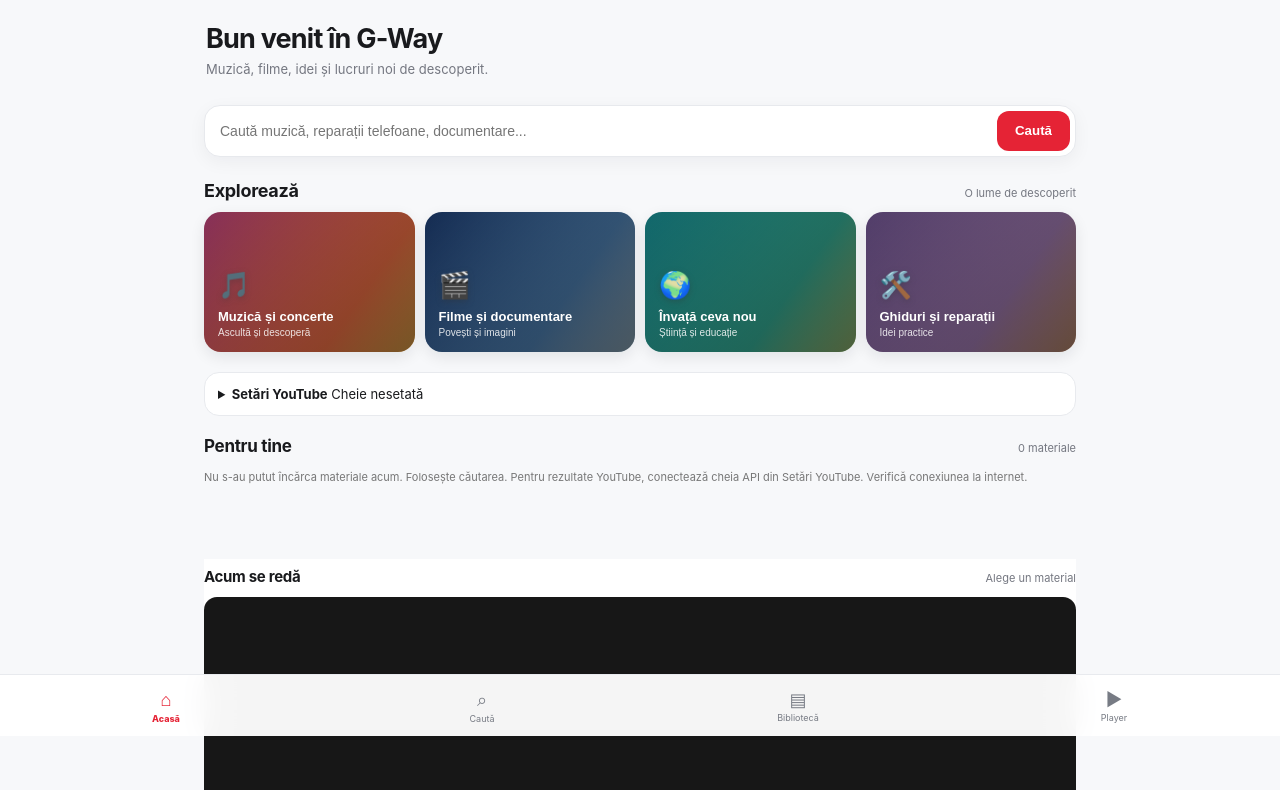
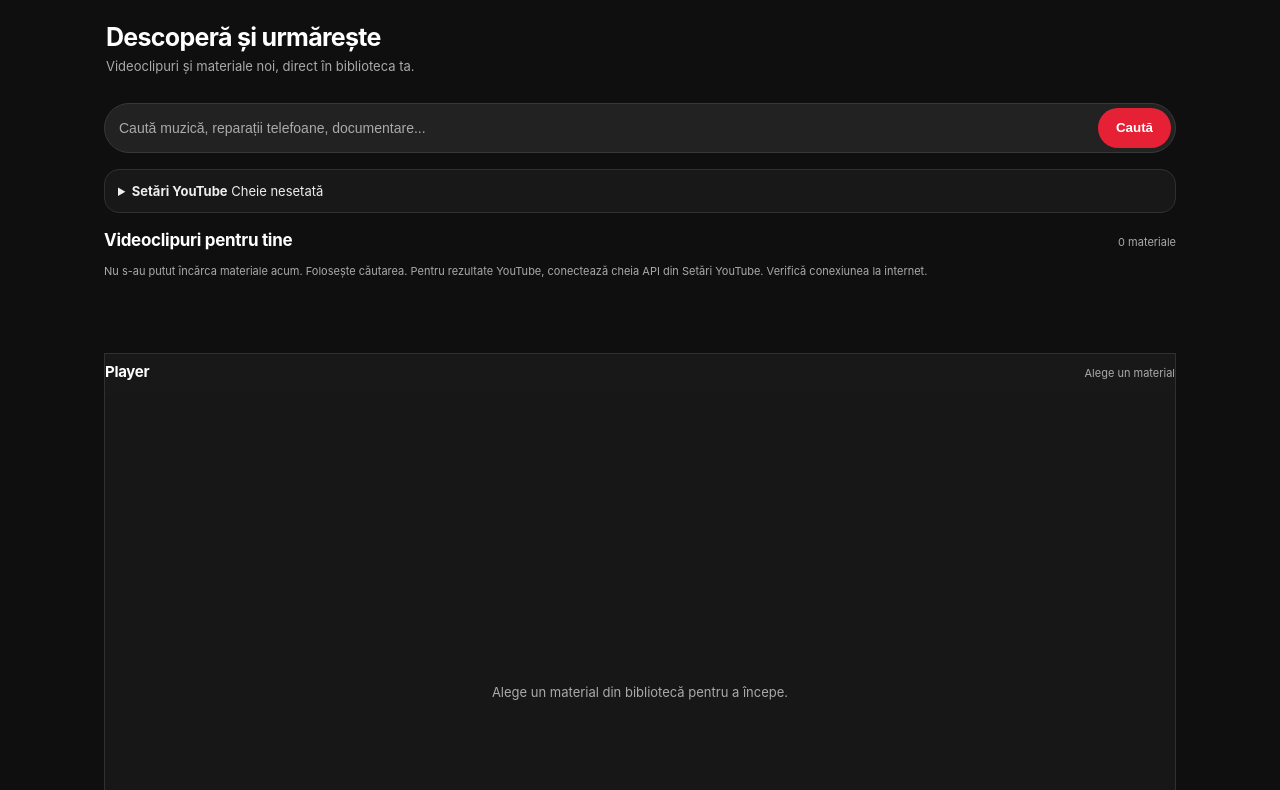
Before and after one commit to 5862y4p5nk-alt/g-way-app, a plain HTML site: page index.html in a window 1280 px wide. Shown: the part 64-854 px from the top of the page. Drawn offline with Linux system fonts and the light colour scheme; no server answers.

Commit message:
Add files via upload

```diff
--- a/index.html
+++ b/index.html
@@ -2,22 +2,12 @@
 <html lang="ro"><head><meta charset="utf-8"><meta name="viewport" content="width=device-width,initial-scale=1,viewport-fit=cover">
 <meta name="theme-color" content="#fff"><meta name="apple-mobile-web-app-capable" content="yes"><meta name="apple-mobile-web-app-title" content="G-Way">
 <link rel="manifest" href="manifest.webmanifest"><link rel="apple-touch-icon" href="icon-192.png"><link rel="stylesheet" href="styles.css"><title>G-Way – Free Video Library</title></head>
-<body><header><a class="brand" href="#"><span class="logo">▶</span> G-Way</a><span class="free">DESCOPERĂ • ASCULTĂ • URMĂREȘTE</span></header>
-<main><section class="intro"><span class="eyebrow">BIBLIOTECA TA MEDIA</span><h1>Bun venit în G-Way</h1><p>Muzică, filme, idei și lucruri noi de descoperit.</p></section>
+<body><header><a class="brand" href="#"><span class="logo">▶</span> G-Way</a><span class="free">VIDEO • MUZICĂ • DOCUMENTARE</span></header>
+<main><section class="intro"><span class="eyebrow">BIBLIOTECA TA MEDIA</span><h1>Descoperă și urmărește</h1><p>Videoclipuri și materiale noi, direct în biblioteca ta.</p></section>
 <form id="searchForm"><input id="q" placeholder="Caută muzică, reparații telefoane, documentare..." autocomplete="off"><button>Caută</button></form>
-<section class="discover">
-  <div class="sectionhead"><h2>Explorează</h2><span>O lume de descoperit</span></div>
-  <div class="discover-grid">
-    <button class="discover-card music" type="button" data-q="live music concerts"><span class="discover-emoji">🎵</span><strong>Muzică și concerte</strong><small>Ascultă și descoperă</small></button>
-    <button class="discover-card films" type="button" data-q="documentary full movie"><span class="discover-emoji">🎬</span><strong>Filme și documentare</strong><small>Povești și imagini</small></button>
-    <button class="discover-card learn" type="button" data-q="science education tutorials"><span class="discover-emoji">🌍</span><strong>Învață ceva nou</strong><small>Știință și educație</small></button>
-    <button class="discover-card howto" type="button" data-q="repair how to tutorial"><span class="discover-emoji">🛠️</span><strong>Ghiduri și reparații</strong><small>Idei practice</small></button>
-  </div>
-</section>
 <details class="panel keypanel"><summary><strong>Setări YouTube</strong> <span id="keyStatus">Cheie nesetată</span></summary><p>Introdu cheia API creată în Google Cloud. Se păstrează numai pe acest telefon.</p><input id="apiKey" type="password" autocomplete="off" placeholder="Lipește cheia API aici"><div class="keyactions"><button id="saveKey" type="button">Salvează cheia</button><button id="forgetKey" class="secondary" type="button">Șterge cheia</button></div><small>Nu trimite cheia nimănui. Restricțiile Google pentru site și API trebuie păstrate.</small></details>
 
-<section class="results"><div class="sectionhead"><h2>Pentru tine</h2><span id="count"></span></div><div id="message">Se încarcă biblioteca…</div><div id="items" class="items"></div><div id="moreResults" class="more-results"></div><div class="more-results"><button id="expandLibrary" class="load-more" type="button" hidden>Extinde biblioteca</button></div></section>
-<section class="player panel"><div class="sectionhead"><h2>Acum se redă</h2><span id="playStatus">Alege un material</span></div><div id="player"><div class="player-placeholder">Alege un material din bibliotecă pentru a începe.</div></div><div id="nowPlaying">Materialele selectate se redau aici.</div></section>
+<section class="results"><div class="sectionhead"><h2>Videoclipuri pentru tine</h2><span id="count"></span></div><div id="message">Se încarcă biblioteca…</div><div id="items" class="items"></div><div id="moreResults" class="more-results"></div><div class="more-results"><button id="expandLibrary" class="load-more" type="button" hidden>Extinde biblioteca</button></div></section>
+<section class="player panel"><div class="sectionhead"><h2>Player</h2><span id="playStatus">Alege un material</span></div><div id="player"><div class="player-placeholder">Alege un material din bibliotecă pentru a începe.</div></div><div id="nowPlaying">Materialele selectate se redau aici.</div></section>
 <section class="note panel"><b>Despre conținut</b><p>G-Way caută în YouTube, Internet Archive și Wikimedia Commons. YouTube se redă prin playerul oficial; fișierele compatibile din arhive se redau direct aici. Respectăm licențele și restricțiile fiecărei surse. Serviciul nu descarcă și nu ocolește protecțiile materialelor.</p></section>
-</main><nav><a class="active" href="#">⌂<small>Acasă</small></a><a href="#searchForm">⌕<small>Caută</small></a><a href="#items">▤<small>Bibliotecă</small></a><a href="#player">▶<small>Player</small></a></nav>
-<script src="app.js"></script><script>if('serviceWorker'in navigator)navigator.serviceWorker.register('./sw.js').catch(()=>{});</script></body></html>
+</main><script src="app.js"></script><script>if('serviceWorker'in navigator)navigator.serviceWorker.register('./sw.js').catch(()=>{});</script></body></html>
--- a/styles.css
+++ b/styles.css
@@ -95,3 +95,34 @@ main{max-width:900px;margin:auto;padding:14px 14px 30px}
 nav{position:fixed;z-index:20;left:0;right:0;bottom:0;display:flex;justify-content:space-around;background:rgba(255,255,255,.96);backdrop-filter:blur(14px);border-top:1px solid #e8eaee;padding:9px 8px calc(8px + env(safe-area-inset-bottom))}
 nav a{display:flex;flex-direction:column;align-items:center;gap:2px;color:#777b84;text-decoration:none;font-size:18px;min-width:55px}nav a small{font-size:9px}nav a.active{color:var(--accent);font-weight:800}
 @media(min-width:650px){.discover-grid{grid-template-columns:repeat(4,minmax(0,1fr))}.discover-card{min-height:140px}.items{grid-template-columns:repeat(3,minmax(0,1fr))}}
+
+/* G-Way v14: dark, video-first interface */
+:root{color-scheme:dark;--accent:#ff2638;--ink:#f1f1f1;--muted:#aaa}
+html,body{background:#0f0f0f!important;color:#f1f1f1!important}
+body{padding-bottom:28px}
+header{background:rgba(15,15,15,.96)!important;border-bottom:1px solid #292929!important;color:#fff}
+.brand{color:#fff!important}.free{color:#aaa!important}
+main{max-width:1100px;padding:14px 14px 32px}
+.intro{padding:13px 2px 16px}
+.intro h1{font-size:25px;color:#fff;letter-spacing:-.7px}
+.intro p{color:#aaa}
+#searchForm{background:#222!important;border:1px solid #383838!important;box-shadow:none!important;border-radius:999px;padding:4px}
+#searchForm input{color:#fff!important}
+#searchForm input::placeholder{color:#aaa}
+#searchForm button{border-radius:999px;background:#e62135!important;color:#fff}
+.results{margin-top:17px}
+.sectionhead h2{color:#fff;font-size:18px}
+.sectionhead>span,#message{color:#aaa}
+.items{gap:16px 12px}
+.item{background:#181818!important;border:0!important;border-radius:12px!important;box-shadow:none!important;color:#fff}
+.image-play{background:#242424!important}
+.image-title{color:#f1f1f1!important;font-size:13px}
+.source-label{color:#aaa!important}
+.player{background:#181818!important;border:1px solid #303030!important;color:#fff}
+#player{background:#000!important}
+.player-placeholder{color:#aaa}
+#nowPlaying{color:#ddd}
+.keypanel,.note{background:#181818!important;border:1px solid #303030!important;color:#eee}
+.keypanel p,.note p,.keypanel small{color:#aaa}
+button{cursor:pointer}
+@media(min-width:700px){.items{grid-template-columns:repeat(3,minmax(0,1fr));gap:20px 15px}}
--- a/sw.js
+++ b/sw.js
@@ -1,4 +1,4 @@
-const CACHE_NAME = 'gway-universal-v13-friendly';
+const CACHE_NAME = 'gway-universal-v14-dark';
 const FILES_TO_CACHE = [
   './',
   './index.html',
```
Also changed, not shown: README-RO.txt.
